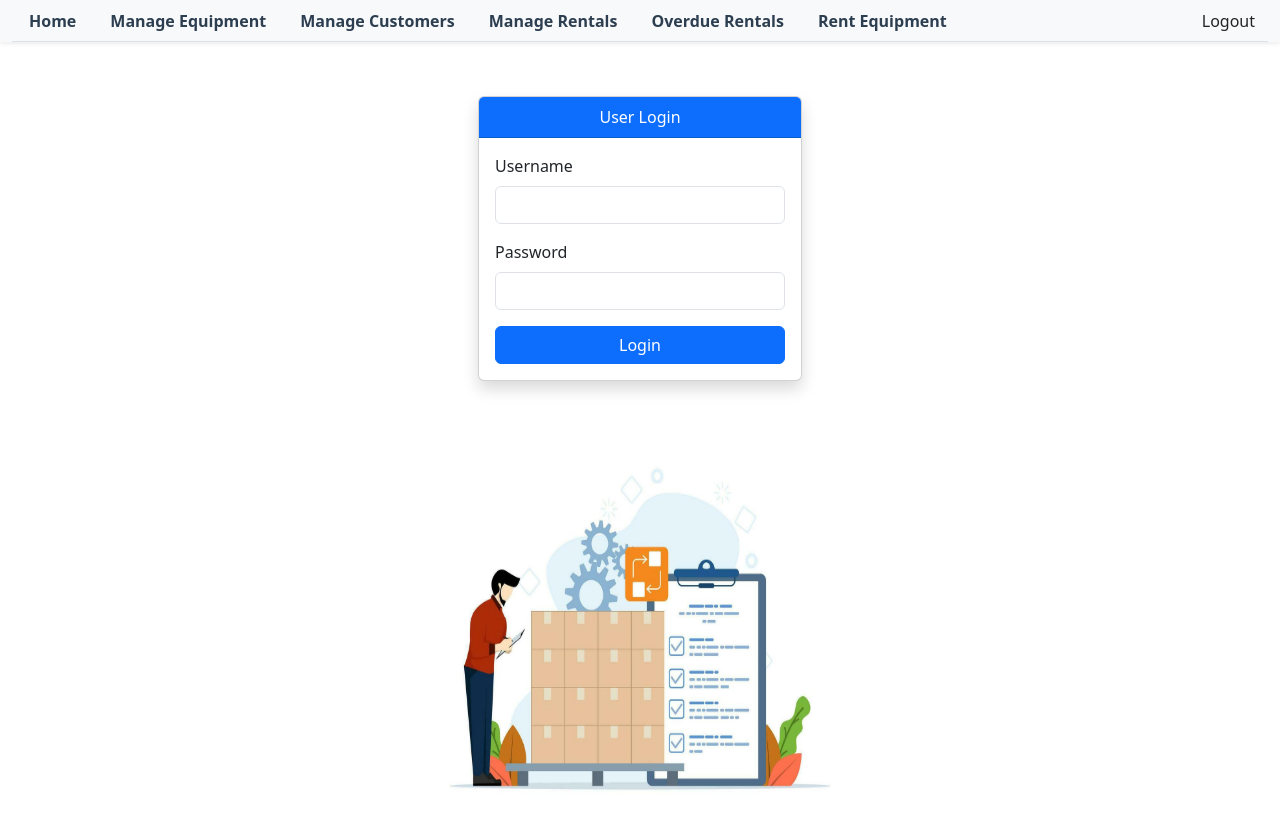
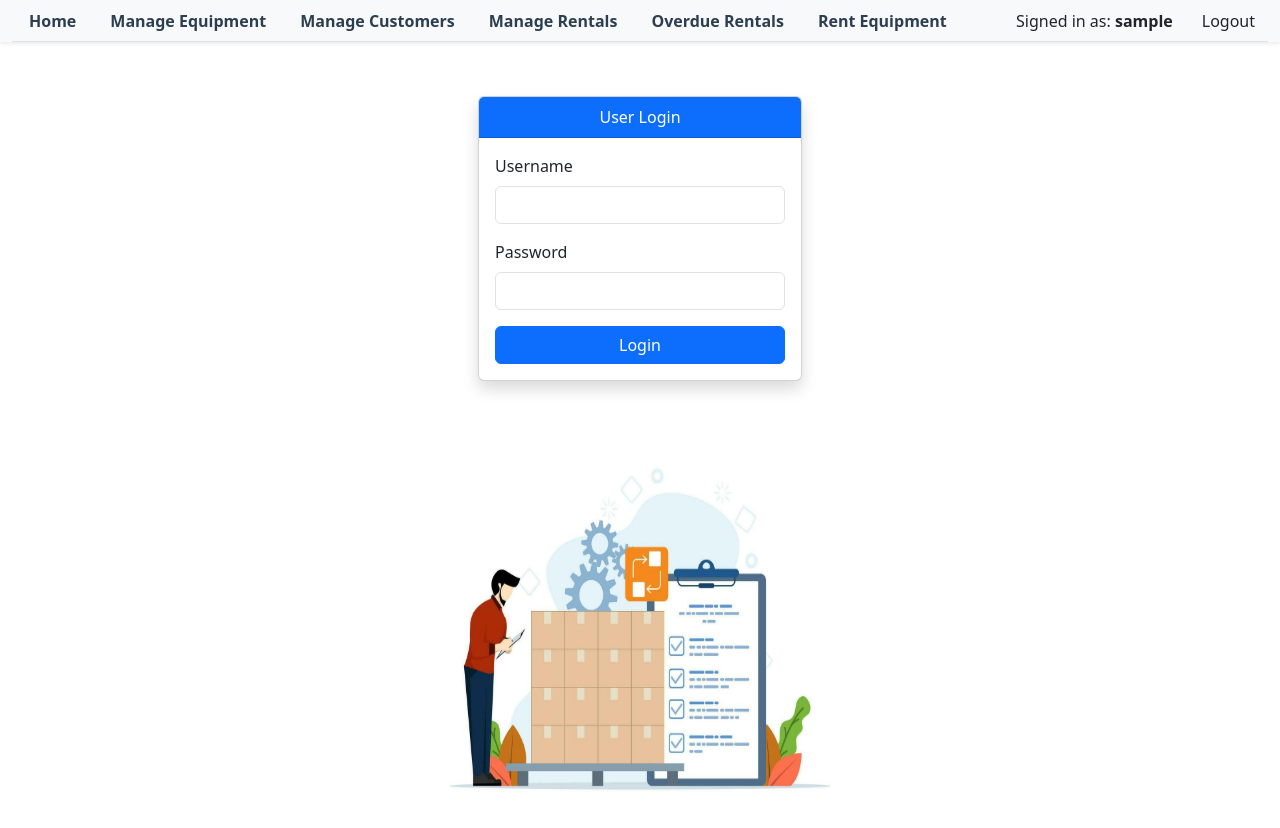
Before and after one commit to Johnstanley1/Midterm_EquipmentRental_Team2, an Angular app in the folder frontend/: page /login in a window 1280 px wide. Built offline with nearby package versions, Linux system fonts and the light colour scheme; sample sign-in values are in the browser's storage.

Commit message:
Show signed-in username in nav bar
Added display of the current username in the navigation bar by reading from localStorage. Updated nav-bar component to refresh username on navigation and handle browser/server environments. Also added 'equipment-detail' route to server routes.

```diff
--- a/frontend/src/app/app.routes.server.ts
+++ b/frontend/src/app/app.routes.server.ts
@@ -4,6 +4,7 @@ export const serverRoutes: ServerRoute[] = [
   { path: 'edit-customer/:id', renderMode: RenderMode.Client },
   { path: 'customer-detail/:id', renderMode: RenderMode.Client },
   { path: 'edit-equipment/:id', renderMode: RenderMode.Client },
+  { path: 'equipment-detail/:id', renderMode: RenderMode.Client },
   { path: 'rental-detail/:id', renderMode: RenderMode.Client },
   { path: 'rental-return/:id', renderMode: RenderMode.Client },
   { path: 'rental-edit/:id', renderMode: RenderMode.Client },
--- a/frontend/src/app/nav-bar/nav-bar.html
+++ b/frontend/src/app/nav-bar/nav-bar.html
@@ -33,8 +33,15 @@
       </li>
     </div>
 
-    <li class="nav-item ms-auto">
-      <button class="btn btn-close-white" (click)="logout()">Logout</button>
-    </li>
+    <div class="d-flex align-items-center ms-auto gap-3">
+      <li class="nav-item" *ngIf="username as u">
+        <span class="navbar-text"
+          >Signed in as: <strong>{{ u }}</strong></span
+        >
+      </li>
+      <li class="nav-item">
+        <button class="btn btn-close-white" (click)="logout()">Logout</button>
+      </li>
+    </div>
   </ul>
 </div>
--- a/frontend/src/app/nav-bar/nav-bar.ts
+++ b/frontend/src/app/nav-bar/nav-bar.ts
@@ -1,21 +1,51 @@
-import { Component } from '@angular/core';
-import {Router, RouterLink, RouterLinkActive} from '@angular/router';
+import { Component, Inject, OnDestroy, OnInit, PLATFORM_ID } from '@angular/core';
+import { Router, RouterLink, RouterLinkActive, NavigationEnd } from '@angular/router';
+import { isPlatformBrowser, NgIf } from '@angular/common';
+import { Subscription, filter } from 'rxjs';
 
 @Component({
   selector: 'app-nav-bar',
-  imports: [
-    RouterLink,
-    RouterLinkActive
-  ],
+  imports: [RouterLink, RouterLinkActive, NgIf],
   templateUrl: './nav-bar.html',
-  styleUrl: './nav-bar.css'
+  styleUrl: './nav-bar.css',
 })
-export class NavBar {
-    constructor(private router: Router) {}
+export class NavBar implements OnInit, OnDestroy {
+  username: string | null = null;
+  private routerSub?: Subscription;
+  private isBrowser: boolean;
 
-    // logout
-    logout() {
-      localStorage.removeItem('token') // clear token
-      this.router.navigate(['/login']) // redirect to login page
+  constructor(private router: Router, @Inject(PLATFORM_ID) platformId: Object) {
+    this.isBrowser = isPlatformBrowser(platformId);
+  }
+
+  ngOnInit(): void {
+    this.refreshUsername();
+    // Refresh username after any navigation (e.g., after login redirect)
+    this.routerSub = this.router.events
+      .pipe(filter((e): e is NavigationEnd => e instanceof NavigationEnd))
+      .subscribe(() => this.refreshUsername());
+  }
+
+  ngOnDestroy(): void {
+    this.routerSub?.unsubscribe();
+  }
+
+  private refreshUsername() {
+    if (this.isBrowser) {
+      this.username = localStorage.getItem('username');
+    } else {
+      this.username = null;
     }
+  }
+
+  // logout
+  logout() {
+    if (this.isBrowser) {
+      localStorage.removeItem('token');
+      localStorage.removeItem('role');
+      localStorage.removeItem('username');
+    }
+    this.username = null;
+    this.router.navigate(['/login']); // redirect to login page
+  }
 }
```
